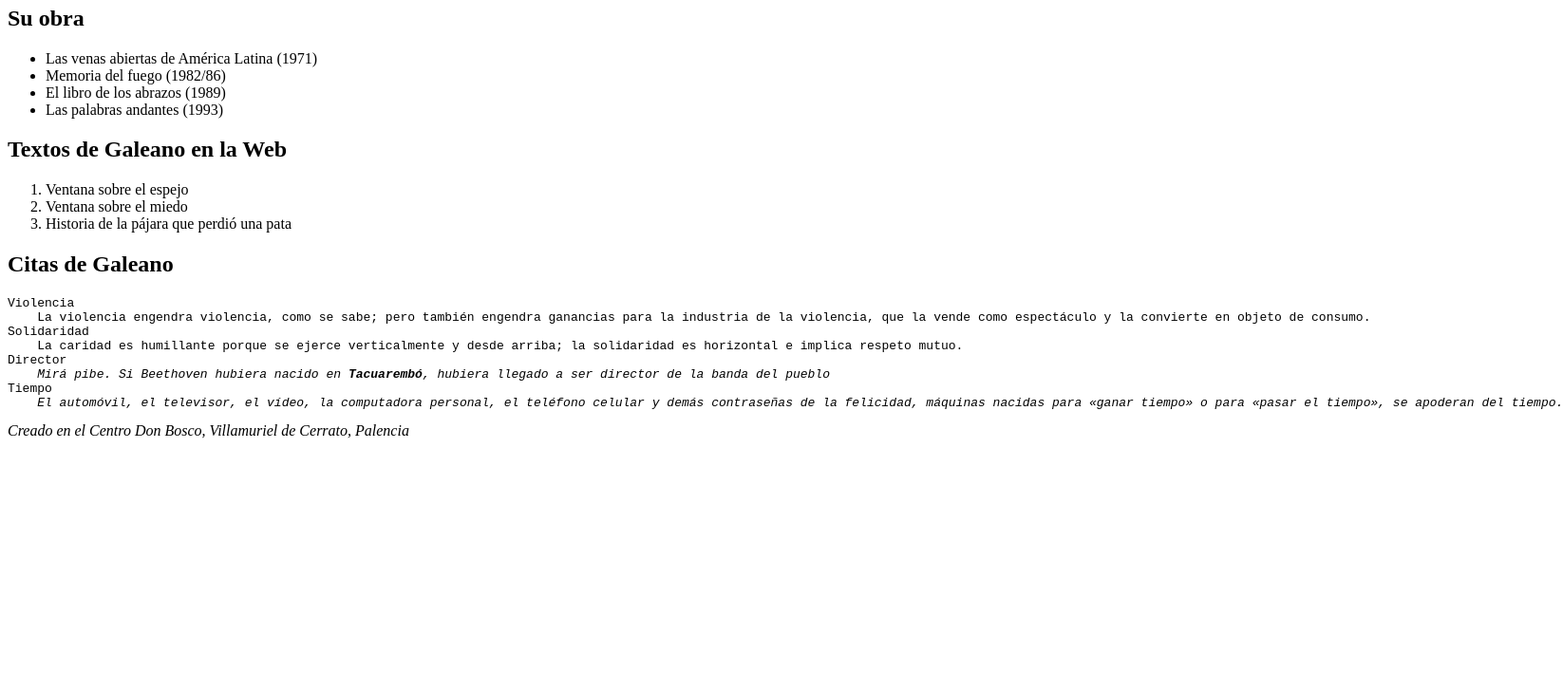
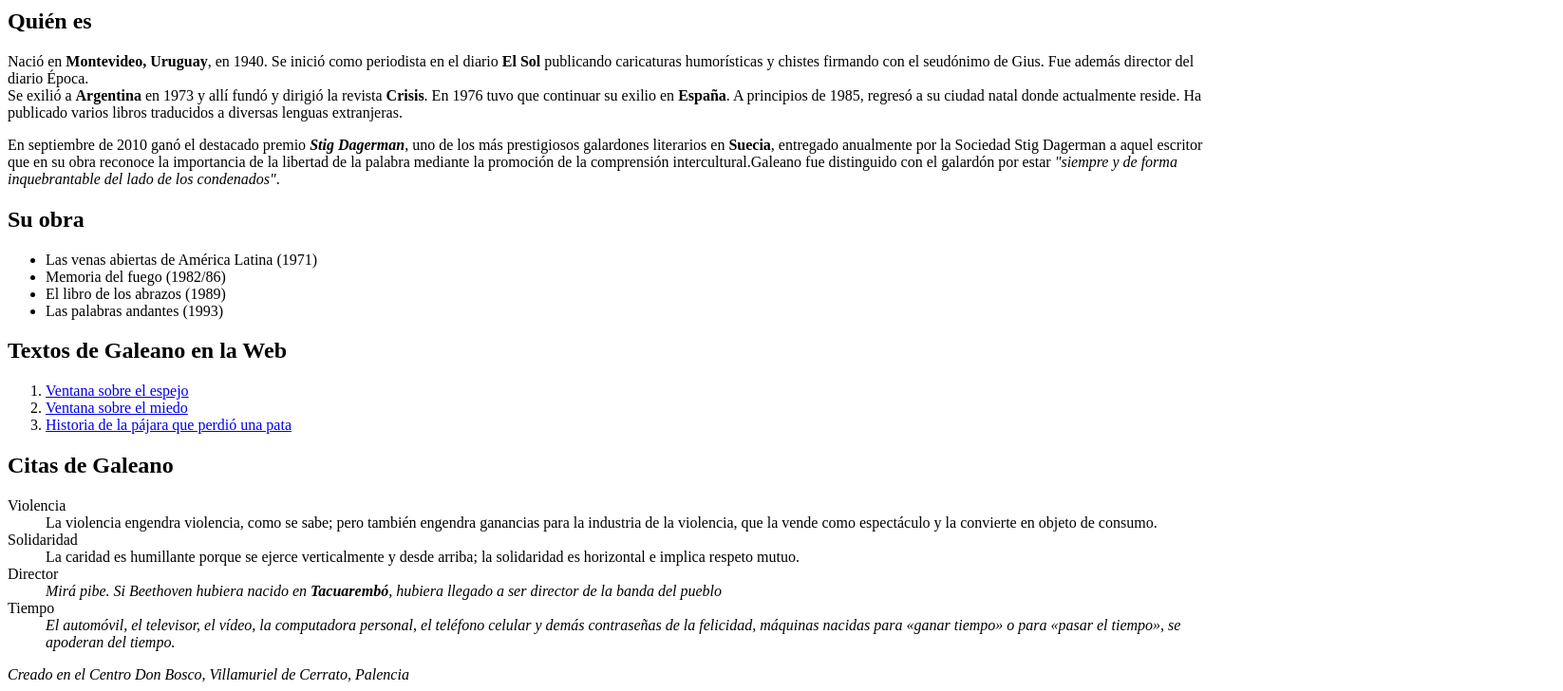
Before and after one commit to galvaro189/Practicas-LMSGI, a plain HTML site: page Practica-12/index.html in a window 1280 px wide. Shown: the part 305-1033 px from the top of the page at 95% size, 1646 px wide, since content can reach past the window. Before the commit the page ends 800 px from the top, so only its background shows below. Drawn offline with Linux system fonts and the light colour scheme.

Commit message:
Hecha la practica 12

```diff
--- a/Practica-12/index.html
+++ b/Practica-12/index.html
@@ -6,6 +6,7 @@
 </head>
 <body>
 <h1>Eduardo Galeano</h1>
+<img src="galeano.jpg" height="200" width="200">
 <hr>
 <h2>Quién es</h2>
 <p>
@@ -27,21 +28,27 @@
 </ul>
 <h2>Textos de Galeano en la Web</h2>
 <ol>
-    <li>Ventana sobre el espejo</li>
-    <li>Ventana sobre el miedo</li>
-    <li>Historia de la pájara que perdió una pata</li>
+    <li><a href="textos/espejo.html">Ventana sobre el espejo</a></li>
+    <li><a href="textos/miedo.html">Ventana sobre el miedo</a></li>
+    <li><a href="textos/pata.html">Historia de la pájara que perdió una pata</a></li>
 </ol>
 <h2>Citas de Galeano</h2>
-<pre>
-Violencia
-    La violencia engendra violencia, como se sabe; pero también engendra ganancias para la industria de la violencia, que la vende como espectáculo y la convierte en objeto de consumo.
-Solidaridad
-    La caridad es humillante porque se ejerce verticalmente y desde arriba; la solidaridad es horizontal e implica respeto mutuo.
-Director
-    <cite>Mirá pibe. Si Beethoven hubiera nacido en <strong>Tacuarembó</strong>, hubiera llegado a ser director de la banda del pueblo</cite>
-Tiempo
-    <cite>El automóvil, el televisor, el vídeo, la computadora personal, el teléfono celular y demás contraseñas de la felicidad, máquinas nacidas para «ganar tiempo» o para «pasar el tiempo», se apoderan del tiempo.</cite>
-</pre>
+<dl>
+<dt>Violencia</dt>
+<dd>La violencia engendra violencia, como se sabe; pero también engendra ganancias para la industria de la violencia,
+    que la vende como espectáculo y la convierte en objeto de consumo.
+</dd>
+    <dt>Solidaridad</dt>
+    <dd>La caridad es humillante porque se ejerce verticalmente y desde arriba; la solidaridad es horizontal e implica
+        respeto mutuo.
+    </dd>
+    <dt>Director</dt>
+    <dd><cite>Mirá pibe. Si Beethoven hubiera nacido en <strong>Tacuarembó</strong>, hubiera llegado a ser director de
+        la banda del pueblo</cite></dd>
+    <dt>Tiempo</dt>
+    <dd><cite>El automóvil, el televisor, el vídeo, la computadora personal, el teléfono celular y demás contraseñas de
+        la felicidad, máquinas nacidas para «ganar tiempo» o para «pasar el tiempo», se apoderan del tiempo.</cite></dd>
+</dl>
 <address>Creado en el Centro Don Bosco, Villamuriel de Cerrato, Palencia</address>
 </body>
 </html>
```
Also changed, not shown: Practica-12/textos/espejo.html (+2 -0 lines), Practica-12/textos/miedo.html (+1 -1 lines), Practica-12/textos/pata.html (+1 -0 lines).
